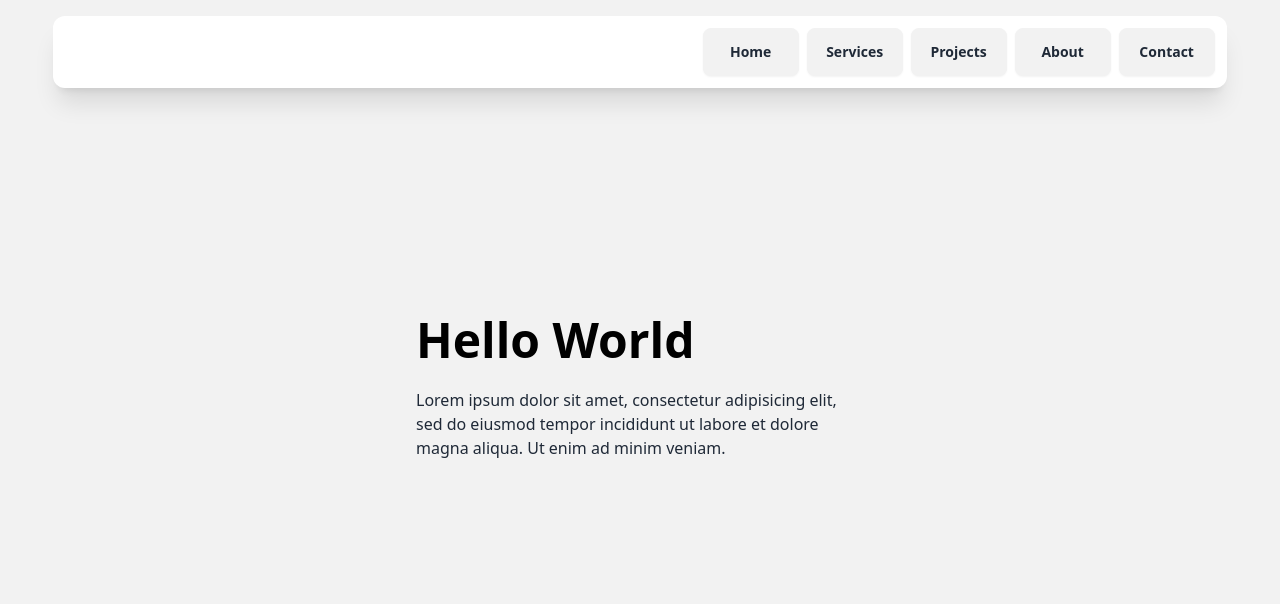
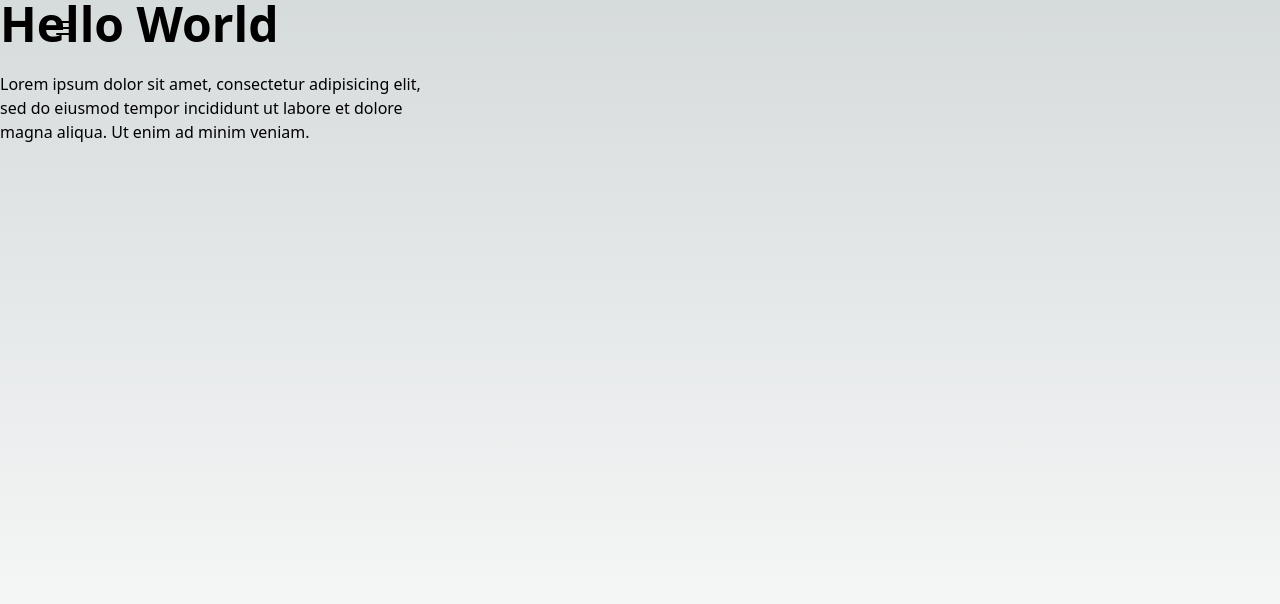
Before and after one commit to BKSchatzki/bkschatzki-dev, a Next.js app: page / in a window 1280 px wide. Shown: the top 604 px of the page. Built offline with nearby package versions, Linux system fonts and the light colour scheme.

Commit message:
Add lucide, nav open logic, remove daisyui

```diff
--- a/components/Button.tsx
+++ b/components/Button.tsx
@@ -7,7 +7,7 @@ type ButtonProps = {
 
 const Button = ({ name, href }: ButtonProps) => {
   return (
-    <Link href={href} className="btn m-1 w-24">
+    <Link href={href} className="m-1 w-24">
       {name}
     </Link>
   );
--- a/components/Header.tsx
+++ b/components/Header.tsx
@@ -1,10 +1,20 @@
-import LinkList from "./LinkList";
+"use client";
+
+import NavLinks from "./NavLinks";
+import { Menu } from "lucide-react";
+
+import { useState } from "react";
 
 const Header = () => {
+  const [isMenuOpen, setIsMenuOpen] = useState(false);
+
   return (
     <header className="fixed w-full">
-      <nav className="navbar navbar-end bg-base-100 mx-auto my-4 w-11/12 rounded-xl shadow-xl">
-        <LinkList />
+      <nav className="mx-auto my-4 h-16 w-11/12">
+        <button className="ms-auto" onClick={() => setIsMenuOpen(!isMenuOpen)}>
+          <Menu />
+        </button>
+        {isMenuOpen && <NavLinks />}
       </nav>
     </header>
   );
--- a/components/Hero.tsx
+++ b/components/Hero.tsx
@@ -1,10 +1,10 @@
 const Hero = () => {
   return (
-    <div className="hero bg-base-200 mx-auto min-h-screen">
-      <main className="hero-content text-left">
+    <div className="mx-auto min-h-screen">
+      <main className="text-left">
         <section className="max-w-md">
           <h1 className="text-5xl font-bold">{"Hello World"}</h1>
-          <p className="text-base-content py-6">
+          <p className="py-6">
             {
               "Lorem ipsum dolor sit amet, consectetur adipisicing elit, sed do eiusmod tempor incididunt ut labore et dolore magna aliqua. Ut enim ad minim veniam."
             }
--- a/components/LinkList.tsx
+++ b/components/NavLinks.tsx
@@ -1,7 +1,7 @@
 import siteLinks from "@/data/siteLinks";
 import Button from "./Button";
 
-const LinkList = () => {
+const NavLinks = () => {
   return (
     <ul>
       {siteLinks.map((link, index) => (
@@ -13,4 +13,4 @@ const LinkList = () => {
   );
 };
 
-export default LinkList;
+export default NavLinks;
--- a/package.json
+++ b/package.json
@@ -9,7 +9,7 @@
     "lint": "next lint"
   },
   "dependencies": {
-    "daisyui": "^4.4.20",
+    "lucide-react": "^0.297.0",
     "next": "14.0.1",
     "react": "^18",
     "react-dom": "^18"
--- a/tailwind.config.ts
+++ b/tailwind.config.ts
@@ -15,6 +15,6 @@ const config: Config = {
       },
     },
   },
-  plugins: [require("daisyui")],
+  plugins: [],
 };
 export default config;
```
Also changed, not shown: 1 other file (tests, documents, lock files or other folders).
